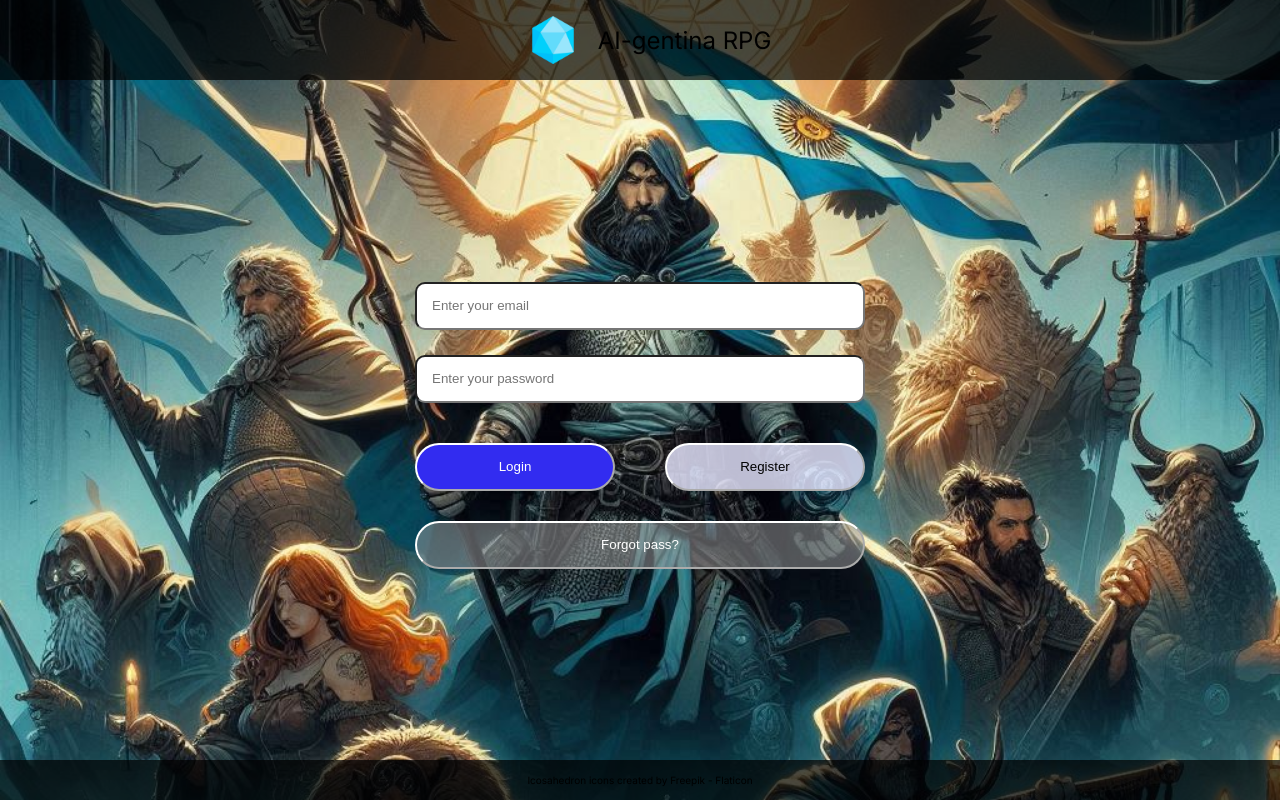
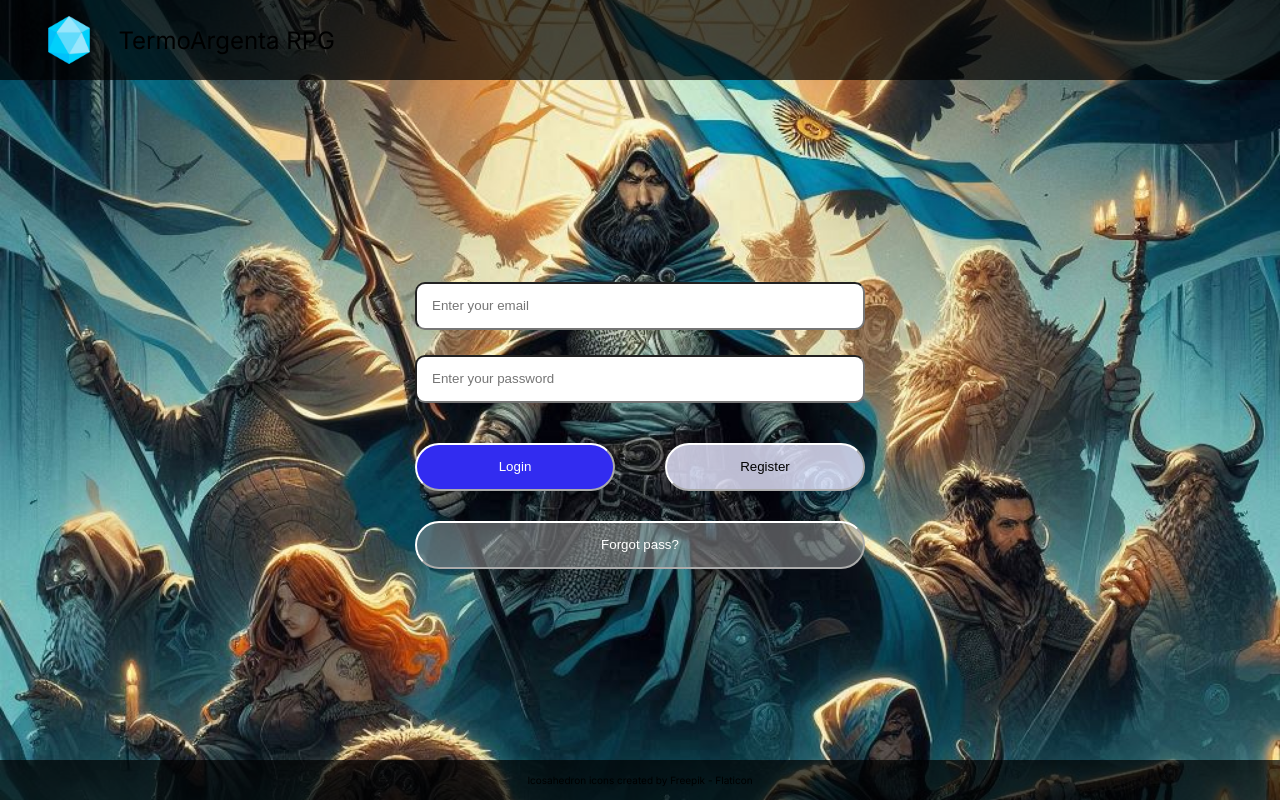
Before and after one commit to LivioDR/argentina_rpg_dm_gemini, a Next.js app: page / in a window 1280 px wide. Built offline with nearby package versions, Linux system fonts and the light colour scheme.

Commit message:
name change styling change

```diff
--- a/app/components/Header.jsx
+++ b/app/components/Header.jsx
@@ -15,9 +15,10 @@ const styles = {
     logoWrapper: {
         display: 'flex',
         flexDirection: 'row',
-        justifyContent: 'center',
+        justifyContent: 'flex-start',
+        marginLeft: 20,
         alignItems: 'center',
-        width: '80%',
+        width: '100%',
     },
     text: {
         fontSize: 24,
@@ -47,7 +48,7 @@ const Header = ({username, displayLogout = true, logoutFunction}) => {
                         style={styles.image}
                     />
                     <p style={styles.text}>
-                        AI-gentina RPG
+                        TermoArgenta RPG
                     </p>
                 </div>
                 {
```
